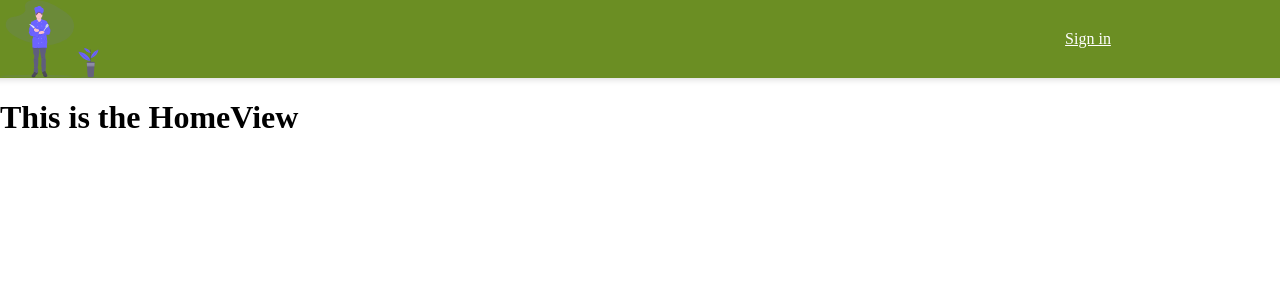
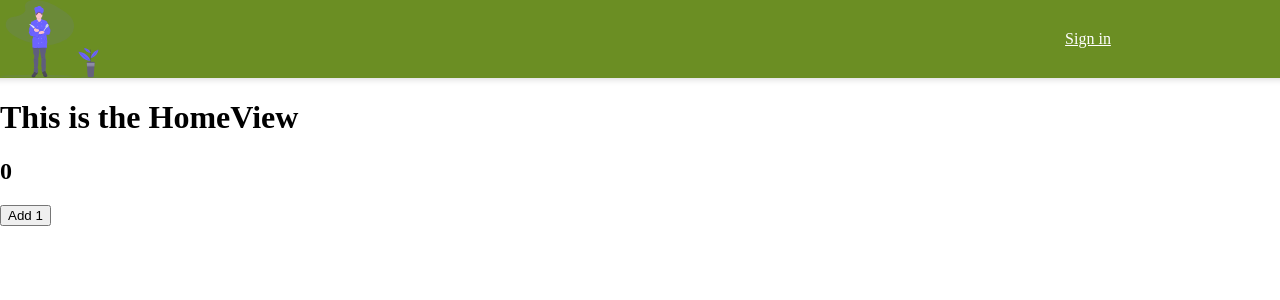
Before and after one commit to BjornBergquist/refreshReactProject, a React (Create React App) app: page / in a window 1280 px wide. Shown: the top 300 px of the page. Built offline with nearby package versions, Linux system fonts and the light colour scheme.

Commit message:
Created a useEffect Hook

```diff
--- a/src/view/HomeView.js
+++ b/src/view/HomeView.js
@@ -1,9 +1,18 @@
-import React from 'react'
+import React, {useEffect, useState} from 'react'
 
 export const HomeView = () => {
+    const [count, setCount] = useState(0)
+    useEffect(() => {
+        alert("Component is being rendered.")
+        return () =>  {
+            alert("Component is being removed.")
+        }
+    }, [count])
     return (
         <div>
             <h1>This is the HomeView</h1>
+            <h2>{count}</h2>
+            <button onClick={() => setCount(count + 1)}>Add 1</button>
         </div>
     )
 }
```
